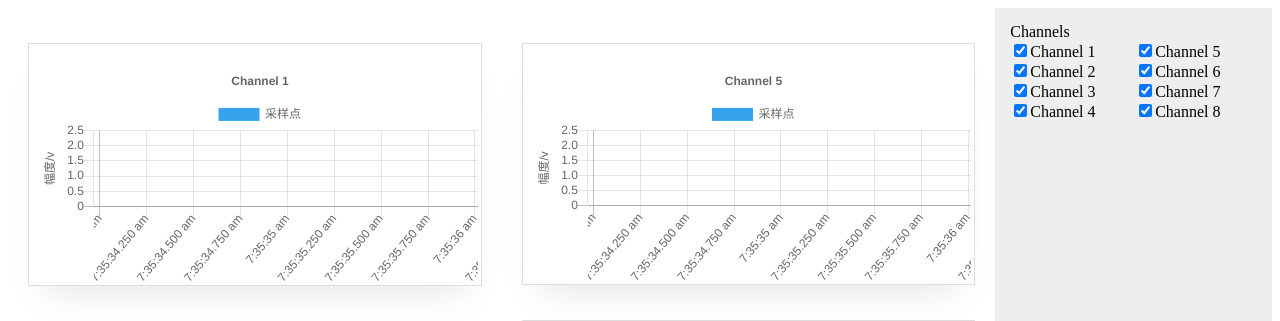
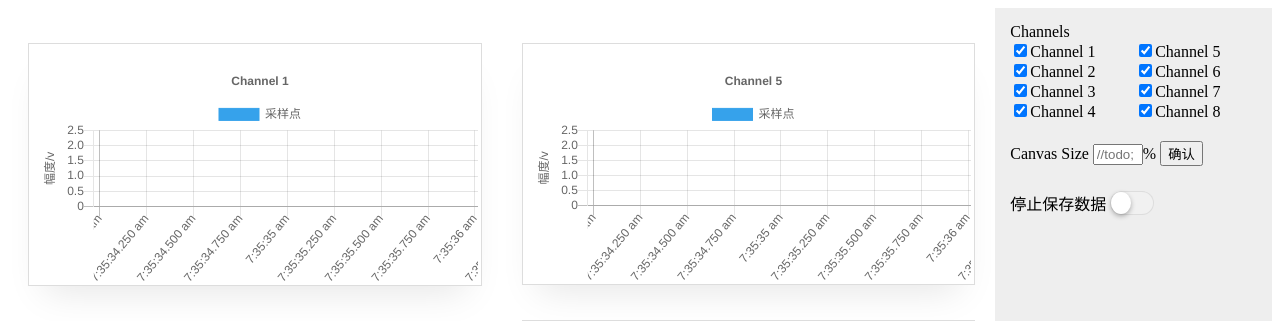
Before and after one commit to SeA-xiAoD/HGR_web, a Django app: page / in a window 1280 px wide. Shown: the top 321 px of the page. Run offline with Django 3.2, Linux system fonts and the light colour scheme; parts of the project's set-up code (start-up, migrations or seed data) failed here and were passed over; some libraries are stand-ins or nearby versions.

Commit message:
store data button added

```diff
--- a/templates/display.html
+++ b/templates/display.html
@@ -25,7 +25,7 @@
             padding: 15px;
         }
         .column{
-            flex: 50%;
+            flex: 40%;
         }
         #chart, .chart-box {
             margin: 35px 20px;
@@ -53,6 +53,90 @@
             width: 49%;
             display: inline-block;
         }
+        #canvas-size{
+            width: 50px;
+        }
+
+        .switch{
+            display:inline-block;
+            position: relative;
+    top: 5px;
+            /* vertical-align: middle; */
+        }
+
+        input.cmn-toggle-round + label {
+  padding: 2px;
+  width: 40px;
+  height: 20px;
+  background-color: #dddddd;
+  -webkit-border-radius: 20px;
+  -moz-border-radius: 20px;
+  -ms-border-radius: 20px;
+  -o-border-radius: 20px;
+  border-radius: 20px;
+  behavior: url(./css/PIE.htc);
+}
+input.cmn-toggle-round + label:before, input.cmn-toggle-round + label:after {
+  display: block;
+  position: absolute;
+  top: 1px;
+  left: 1px;
+  bottom: 1px;
+  content: "";
+}
+input.cmn-toggle-round + label:before {
+  right: 1px;
+  background-color: #f1f1f1;
+  -webkit-border-radius: 20px;
+  -moz-border-radius: 20px;
+  -ms-border-radius: 20px;
+  -o-border-radius: 20px;
+  border-radius: 20px;
+  -webkit-transition: background 0.4s;
+  -moz-transition: background 0.4s;
+  -o-transition: background 0.4s;
+  transition: background 0.4s;
+  behavior: url(./css/PIE.htc);
+}
+input.cmn-toggle-round + label:after {
+  width: 20px;
+  background-color: #fff;
+  -webkit-border-radius: 100%;
+  -moz-border-radius: 100%;
+  -ms-border-radius: 100%;
+  -o-border-radius: 100%;
+  border-radius: 100%;
+  -webkit-box-shadow: 0 2px 5px rgba(0, 0, 0, 0.3);
+  -moz-box-shadow: 0 2px 5px rgba(0, 0, 0, 0.3);
+  box-shadow: 0 2px 5px rgba(0, 0, 0, 0.3);
+  -webkit-transition: margin 0.4s;
+  -moz-transition: margin 0.4s;
+  -o-transition: margin 0.4s;
+  transition: margin 0.4s;
+  behavior: url(./css/PIE.htc);
+}
+input.cmn-toggle-round:checked + label:before {
+  background-color: #8ce196;
+}
+input.cmn-toggle-round:checked + label:after {
+  margin-left: 20px;
+}
+
+.cmn-toggle {
+  position: absolute;
+  margin-left: -9999px;
+  visibility: hidden;
+}
+.cmn-toggle + label {
+  display: block;
+  position: relative;
+  cursor: pointer;
+  outline: none;
+  -webkit-user-select: none;
+  -moz-user-select: none;
+  -ms-user-select: none;
+  user-select: none;
+}
     </style>
 </head>
 
@@ -106,6 +190,18 @@
                     </div>
                 </div>
             </div>
+            <div class="interface clearfix">
+                <label for="">Canvas Size</label>
+                <input id="canvas-size" type="text" placeholder="//todo;">%
+                <button onclick="onSizeConfirm()">确认</button>
+            </div>
+            <div class="interface">
+                <span id="isStoreOn">停止</span><label for="">保存数据</label>
+                <div class="switch">
+                    <input id="cmn-toggle-1" class="cmn-toggle cmn-toggle-round"  type="checkbox" onclick="onStoreData(this)">
+                    <label for="cmn-toggle-1"></label>
+                </div>
+            </div>
         </div>
     </div>
     <script>
@@ -122,12 +218,56 @@
 
         //常用图表配置参数
         var chartConfig = {
-            duration: 2048,
+            duration: 2048, //窗口时间大小
             delay: 1000,
             sampleRate: 64, // 采样率
             postFreq: 0.5, // 每秒请求接口次数，
             min: 0, //y坐标最小值
             max: 2.5, //y坐标最大值
+        }
+
+        //是否打印日志
+        var PRINT_LOG=false;
+
+        function onStoreData(target){
+            if(target.checked){
+                $.ajax("/store/on",{
+                    cache: false,
+                    success: function(res){
+                        if(PRINT_LOG){
+                            console.log(res);
+                        }
+                        $("#isStoreOn").html("开始");
+                    },
+                    error: function(res){
+                        if(PRINT_LOG){
+                            console.log(res);
+                        }
+                    }
+                })
+            }else{
+                $.ajax("/store/off",{
+                    cache: false,
+                    success: function(res){
+                        if(PRINT_LOG){
+                            console.log(res);
+                        }
+                        $("#isStoreOn").html("停止");
+                    },
+                    error: function(res){
+                        if(PRINT_LOG){
+                            console.log(res);
+                        }
+                    }
+                });
+                $("#isStoreOn").html("停止");
+            }
+        }
+
+        function onSizeConfirm(){
+            var size=$("#canvas-size").val();
+            $(".channels").css("flex",size+"%");
+            console.log(size);
         }
 
 		function onReceive(event) {
@@ -189,7 +329,7 @@
         }
 		function startFeed() {
             setInterval(function(){
-                getDataByInterval();
+                // getDataByInterval();
             }, 1000 / chartConfig.postFreq);
 		}
 
```
